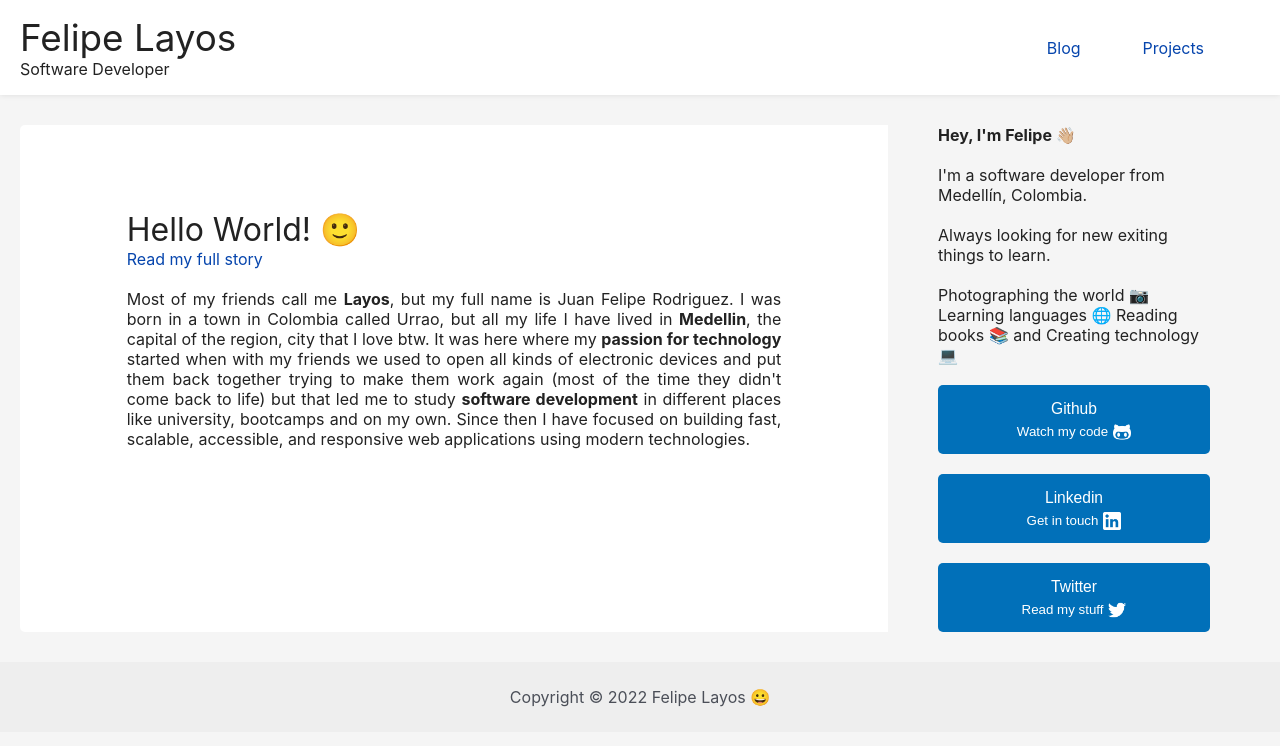
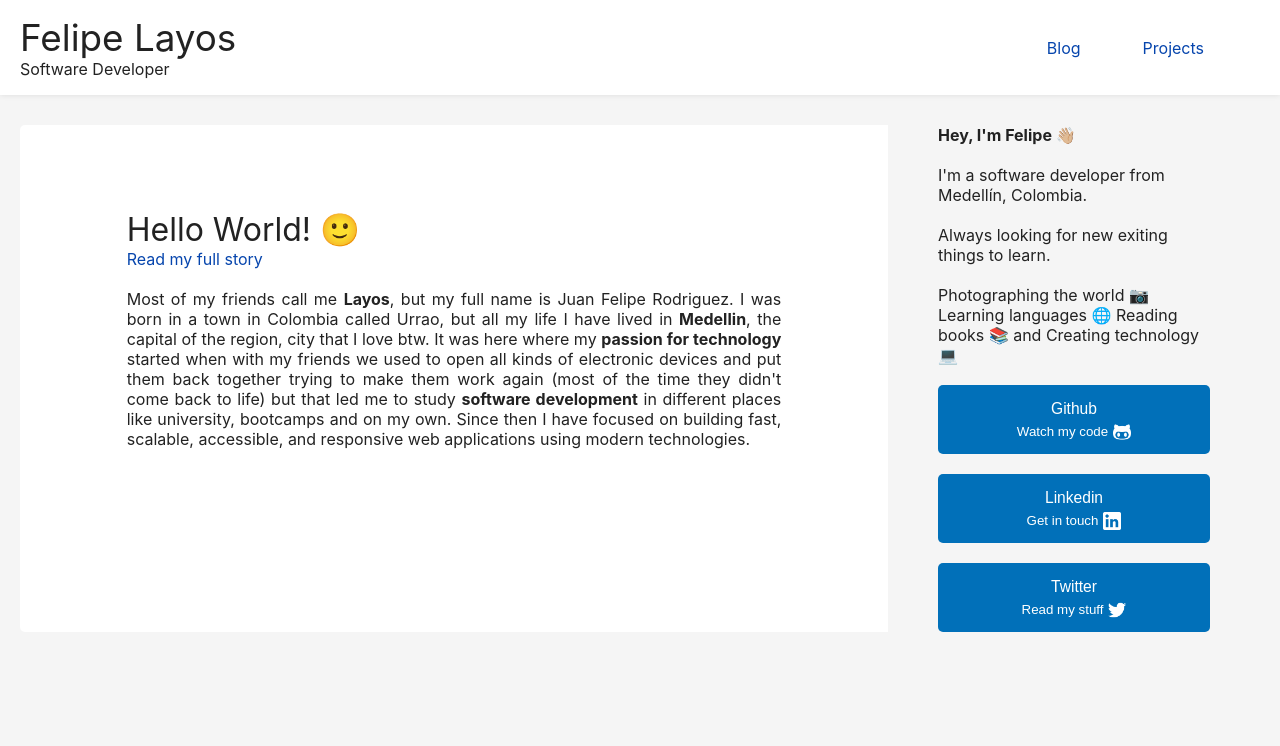
Before and after one commit to jfelipelayos/portfolio, a React (Create React App) app: page / in a window 1280 px wide. Shown: the top 746 px of the page. Built offline with nearby package versions, Linux system fonts and the light colour scheme.

Commit message:
Footer removed termporaly

```diff
--- a/src/App.jsx
+++ b/src/App.jsx
@@ -5,7 +5,7 @@ import Aside from './components/Aside/Aside'
 import Mainview from './components/Mainview/Mainview'
 import Projects from './components/Projects/Projects';
 import Blog from './components/Blog/Blog';
-import Footer from './components/Footer/Footer'
+/* import Footer from './components/Footer/Footer' */
 
 function App() {
   return (
@@ -21,7 +21,7 @@ function App() {
           <Aside />
         </div>
       </div>
-      <Footer />
+      {/* <Footer /> */}
     </>
   )
 }
```
